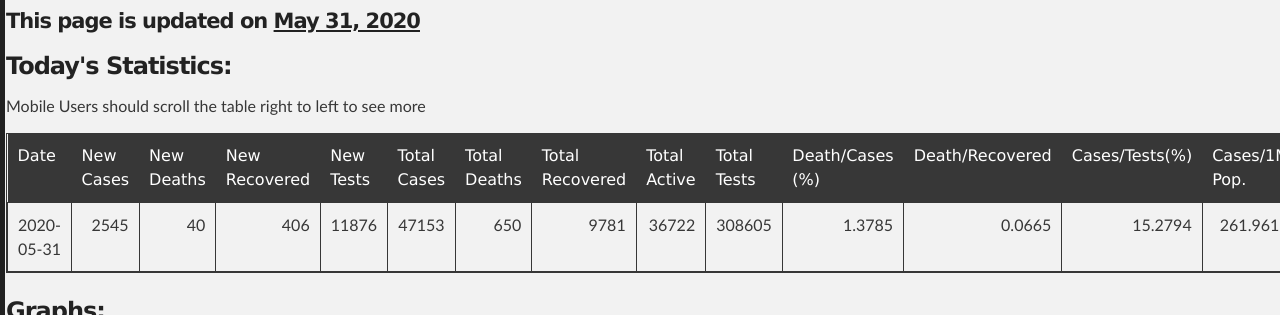
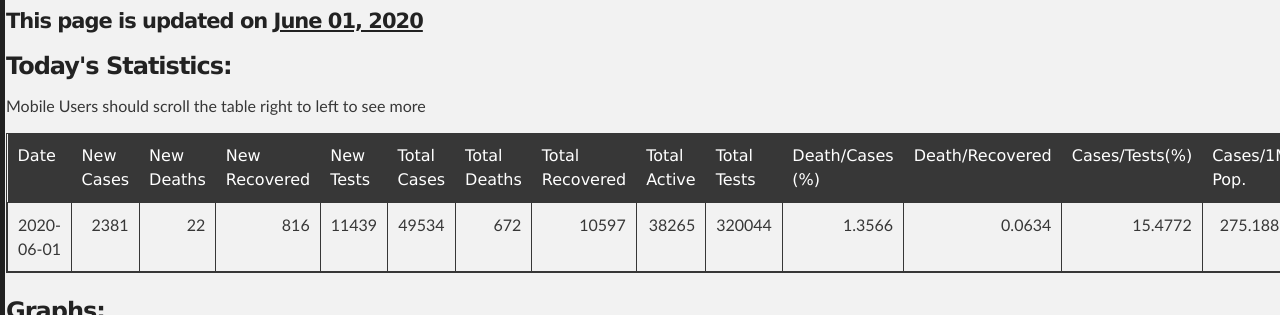
Before and after one commit to promitbasak/covid19bd, a Jekyll site: the page index.html, which Jekyll copies as it is, in a window 1280 px wide and 900 px high, cut to the strip 322-637 px from the top of the window. Built offline with Jekyll 4.4.1, drawn with Linux system fonts in a browser that asks for light colours; some of the changed text lies outside the part shown.

Commit message:
Update index.html

```diff
--- a/index.html
+++ b/index.html
@@ -45,7 +45,7 @@
         <h2 id="covid-19-in-bangladesh">Covid-19 in Bangladesh</h2>
 
 
-    <h4 id="this-page-is-updated-on-may-31-2020">This page is updated on <strong><u>May 31, 2020</u></strong></h4>
+    <h4 id="this-page-is-updated-on-june-01-2020">This page is updated on <strong><u>June 01, 2020</u></strong></h4>
     <h3> Today's Statistics:</h3>
         <p> Mobile Users should scroll the table right to left to see more</p>
     <table class="table table-bordered table-hover table-condensed">
@@ -66,21 +66,21 @@
 <th title="Field #15">Deaths/1M Pop.</th>
 </tr></thead>
 <tbody><tr>
-<td>2020-05-31</td>
-<td align="right">2545</td>
-<td align="right">40</td>
-<td align="right">406</td>
-<td align="right">11876</td>
-<td align="right">47153</td>
-<td align="right">650</td>
-<td align="right">9781</td>
-<td align="right">36722</td>
-<td align="right">308605</td>
-<td align="right">1.3785</td>
-<td align="right">0.0665</td>
-<td align="right">15.2794</td>
-<td align="right">261.9611</td>
-<td align="right">3.6111</td>
+<td>2020-06-01</td>
+<td align="right">2381</td>
+<td align="right">22</td>
+<td align="right">816</td>
+<td align="right">11439</td>
+<td align="right">49534</td>
+<td align="right">672</td>
+<td align="right">10597</td>
+<td align="right">38265</td>
+<td align="right">320044</td>
+<td align="right">1.3566</td>
+<td align="right">0.0634</td>
+<td align="right">15.4772</td>
+<td align="right">275.1889</td>
+<td align="right">3.7333</td>
 </tr>
 </tbody>
 </table>
@@ -88,16 +88,16 @@
         <h3>Graphs:</h3>
         <div class="photo-album">
       <div>
-        <img src="https://raw.githubusercontent.com/promitbasak/Covid-19_bd_extended/master/assests/2020-05-31/Figure_1.png">
+        <img src="https://raw.githubusercontent.com/promitbasak/Covid-19_bd_extended/master/assests/2020-06-01/Figure_1.png">
         <h5>Overall Condition</h5>
       </div>
 
       <div>
-        <img src="https://raw.githubusercontent.com/promitbasak/Covid-19_bd_extended/master/assests/2020-05-31/Figure_2.png">
+        <img src="https://raw.githubusercontent.com/promitbasak/Covid-19_bd_extended/master/assests/2020-06-01/Figure_2.png">
         <h5>Total Cases</h5>
       </div>
       <div>
-        <img src="https://raw.githubusercontent.com/promitbasak/Covid-19_bd_extended/master/assests/2020-05-31/Figure_8.png">
+        <img src="https://raw.githubusercontent.com/promitbasak/Covid-19_bd_extended/master/assests/2020-06-01/Figure_8.png">
         <h5>Total Deaths</h5>
       </div>
       <div>
@@ -105,11 +105,11 @@
         <h5>District-wise Corona Map</h5>
       </div>
       <div>
-        <img src="https://raw.githubusercontent.com/promitbasak/Covid-19_bd_extended/master/assests/2020-05-31/Figure_20.png">
+        <img src="https://raw.githubusercontent.com/promitbasak/Covid-19_bd_extended/master/assests/2020-06-01/Figure_20.png">
         <h5>BD vs USA: Cases</h5>
       </div>
       <div>
-        <img src="https://raw.githubusercontent.com/promitbasak/Covid-19_bd_extended/master/assests/2020-05-31/Figure_21.png">
+        <img src="https://raw.githubusercontent.com/promitbasak/Covid-19_bd_extended/master/assests/2020-06-01/Figure_21.png">
         <h5>BD vs USA: Deaths</h5>
       </div>
     </div>
@@ -1978,6 +1978,23 @@
 <td align="right">261.9611</td>
 <td align="right">3.6111</td>
 </tr>
+<tr>
+<td>2020-06-01</td>
+<td align="right">2381</td>
+<td align="right">22</td>
+<td align="right">816</td>
+<td align="right">11439</td>
+<td align="right">49534</td>
+<td align="right">672</td>
+<td align="right">10597</td>
+<td align="right">38265</td>
+<td align="right">320044</td>
+<td align="right">1.3566</td>
+<td align="right">0.0634</td>
+<td align="right">15.4772</td>
+<td align="right">275.1889</td>
+<td align="right">3.7333</td>
+</tr>
 </tbody></table>
         <p></p>
         <p> Data Sources: Self created dataset which can be found at <a href="https://github.com/promitbasak/Covid-19_bd_extended">this repository</a>. This dataset uses govt issued press releases from <a href="https://corona.gov.bd/press-release">Here</a>, <a href="https://iedcr.gov.bd/">Here</a> and <a href="https://iedcr.gov.bd/website/index.php/component/content/article/11-others/227-pressrelease">Here</a>.</p>
```
